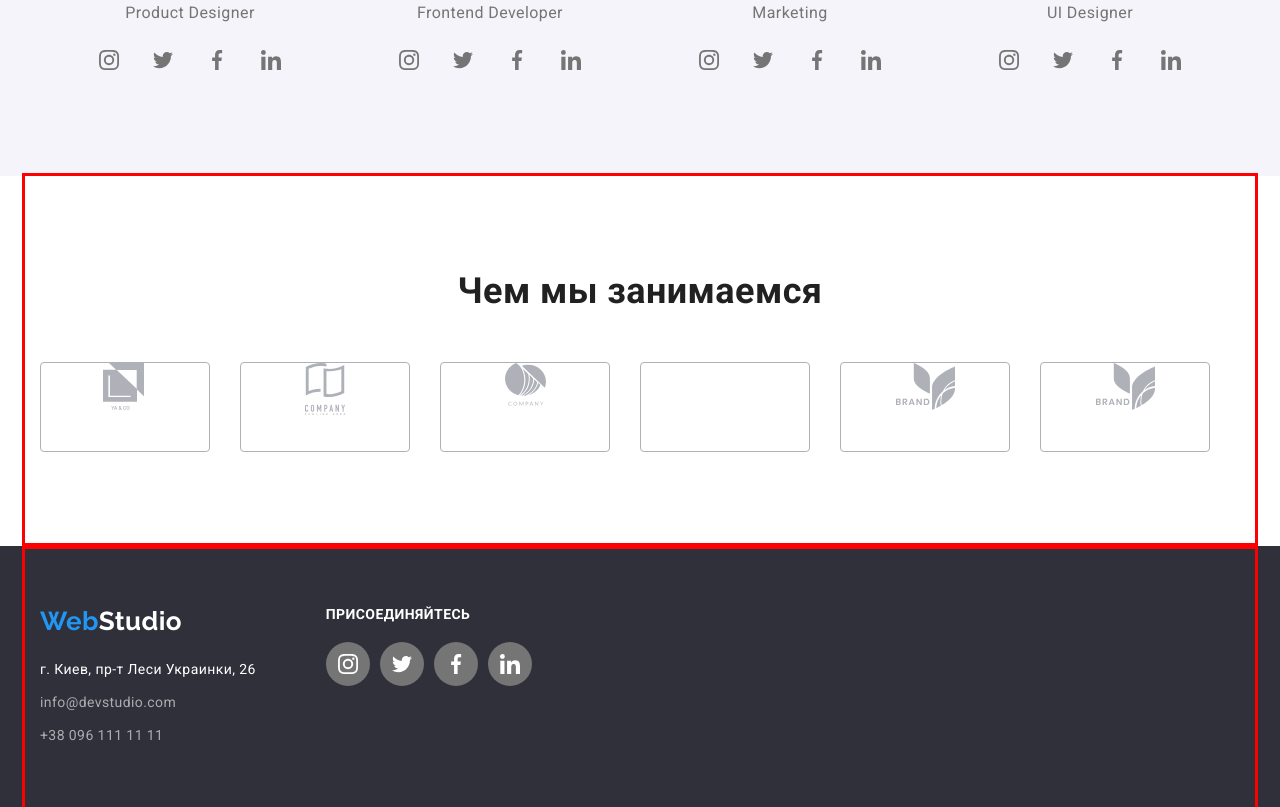
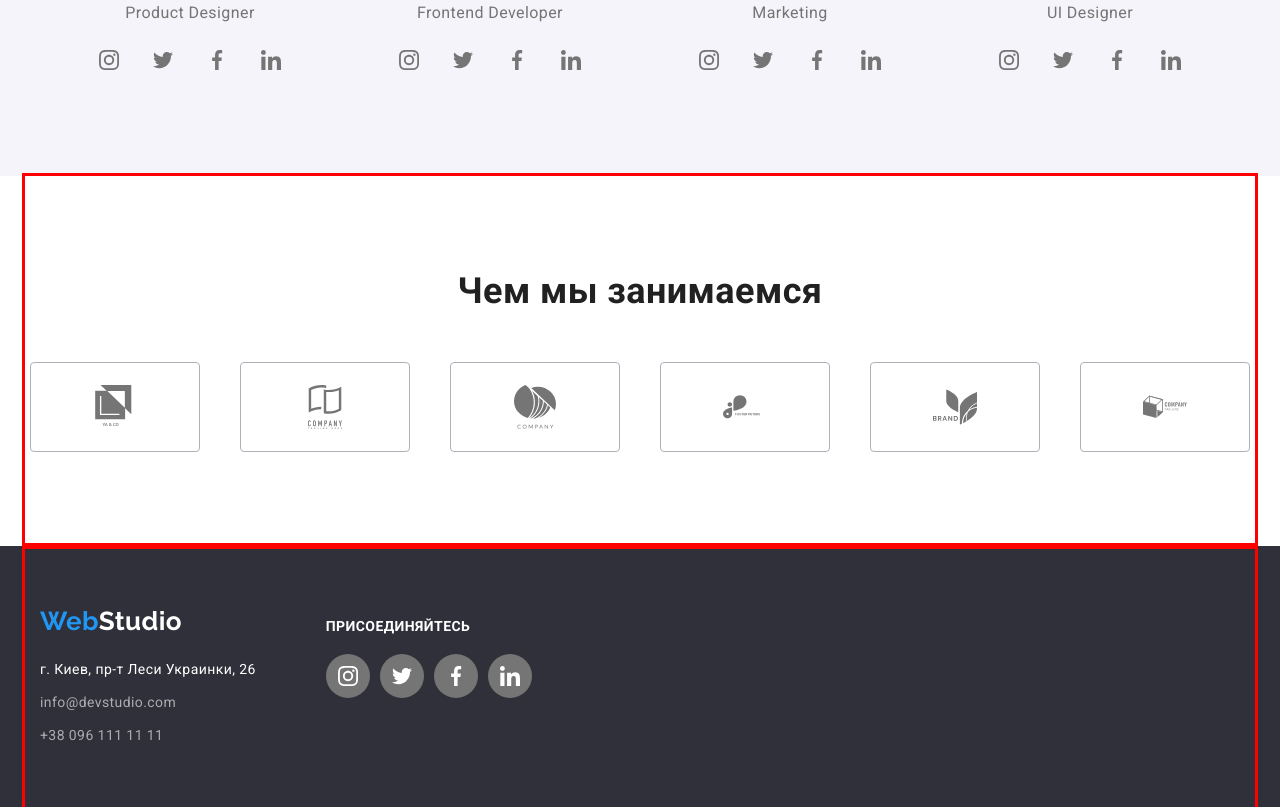
Before and after one commit to Tvido/Tvido-goit-markup-hw-04, a plain HTML site: page index.html in a window 1280 px wide. Shown: the part 2108-2915 px from the top of the page. Drawn offline with nearby package versions, Linux system fonts and the light colour scheme.

Commit message:
завершений блок Клієнти

```diff
--- a/css/main.css
+++ b/css/main.css
@@ -295,7 +295,8 @@ img {
   margin-right: 0;
 }
 
-/*======================== work ========================*/
+/*=========== work
+========================*/
 .work {
   padding-bottom: 94px;
 }
@@ -482,12 +483,6 @@ img {
 .clients {
   padding-top: 94px;
   padding-bottom: 94px;
-  text-align: center;
-}
-
-.clients-list {
-  list-style: none;
-  display: flex;
 }
 
 .clients-title {
@@ -496,35 +491,45 @@ img {
   line-height: 1.167;
   text-align: center;
   color: var(--secondary-text-color);
-  margin-bottom: 50px;
+}
+.clients-title {
+  padding-bottom: 50px;
 }
 
-.clients-list-logo {
-  box-sizing: border-box;
-  display: block;
-  content: "";
-  height: 90px;
-  width: 170px;
-  background-size: contain;
-  border-radius: 4px;
-  border: 1px solid #afb1b8;
-  background-size: 70px;
-  background-repeat: no-repeat;
-  background-position: center;
+.clients-list {
+  display: flex;
+  justify-content: center;
 }
 
-.clients-list-item {
-  margin-right: 30px;
+.clients-icons-item:not(:last-child) {
+  margin-right: 40px;
 }
 
-.clients-list-item:last-child {
-  margin-right: 0;
-}
-
-.clients-item {
+.clients-icons-link {
   display: flex;
   justify-content: center;
   align-items: center;
+  width: 170px;
+  height: 90px;
+  /* background-color: var(--primary-text-color); */
+  border: 1px solid #afb1b8;
+  box-sizing: border-box;
+  border-radius: 4px;
+}
+
+.clients-icons-svg {
+  width: 44px;
+  height: 44px;
+  fill: var(--primary-text-color);
+}
+
+.clients-icons-link:hover .clients-icons-svg,
+.clients-icons-link:focus .clients-icons-svg {
+  fill: var(--accent-cl);
+}
+.clients-icons-link:hover,
+.clients-icons-link:focus {
+  border-color: var(--accent-cl);
 }
 
 /****************** footer
@@ -593,7 +598,7 @@ img {
 ***************/
 
 .footer-social {
-  padding-top: 60px;
+  padding-top: 72px;
   padding-bottom: 60px;
 }
 
@@ -612,21 +617,21 @@ img {
   margin-bottom: 20px;
 }
 
-.social-icons {
+/* .social-icons {
   display: inline-flex;
-}
+} */
 
-.footer-social-item:not(:last-child) {
+/* .footer-social-item:not(:last-child) {
   margin-right: 40px;
-}
+} */
 
-.footer-social-link {
+/* .footer-social-link {
   font-weight: 600;
   font-size: 11px;
   line-height: 1.36;
   letter-spacing: 0.2em;
   color: var(--black);
-}
+} */
 
 .social-icons {
   display: flex;
--- a/index.html
+++ b/index.html
@@ -309,54 +309,60 @@
 
         <section class="clients container">
           <h2 class="clients-title centered">Чем мы занимаемся</h2>
-          <ul class="clients-list">
+          <ul class="list clients-list">
 
-            <li class="clients-list-item">
-              <div class="clients-list-logo">
-                <a class="clients-item" href="">
-                  <img src="./images/clients/logo1.svg" alt="">
+            <li class="clients-icons-item">
+              <a class="clients-icons-link" href="https://company.com/" target="_blank" rel="noopener noreferer"
+                aria-label="company">
+                <svg class="clients-icons-svg">
+                  <use href="./images/sprite.svg#icon-client1"></use>
+                </svg>
               </a>
-              </div>
             </li>
 
-            <li class="clients-list-item">
-              <div class="clients-list-logo">
-                <a class="clients-item" href="">
-                  <img src="./images/clients/logo2.svg" alt="">
+            <li class="clients-icons-item">
+              <a class="clients-icons-link" href="https://company.com/" target="_blank" rel="noopener noreferer"
+                aria-label="company">
+                <svg class="clients-icons-svg">
+                  <use href="./images/sprite.svg#icon-client2"></use>
+                </svg>
               </a>
-              </div>
             </li>
 
-            <li class="clients-list-item">
-              <div class="clients-list-logo">
-                <a class="clients-item" href="">
-                  <img src="./images/clients/logo3.svg" alt="">
+            <li class="clients-icons-item">
+              <a class="clients-icons-link" href="https://company.com/" target="_blank" rel="noopener noreferer"
+                aria-label="company">
+                <svg class="clients-icons-svg">
+                  <use href="./images/sprite.svg#icon-client3"></use>
+                </svg>
               </a>
-              </div>
             </li>
 
-            <li class="clients-list-item">
-              <div class="clients-list-logo">
-                <a class="clients-item" href="">
-                  <img src="./images/clients/logo4.svg" alt="">
+            <li class="clients-icons-item">
+              <a class="clients-icons-link" href="https://company.com/" target="_blank" rel="noopener noreferer"
+                aria-label="company">
+                <svg class="clients-icons-svg">
+                  <use href="./images/sprite.svg#icon-client4"></use>
+                </svg>
               </a>
-              </div>
             </li>
 
-            <li class="clients-list-item">
-              <div class="clients-list-logo">
-                <a class="clients-item" href="">
-                  <img src="./images/clients/logo5.svg" alt="">
+            <li class="clients-icons-item">
+              <a class="clients-icons-link" href="https://company.com/" target="_blank" rel="noopener noreferer"
+                aria-label="company">
+                <svg class="clients-icons-svg">
+                  <use href="./images/sprite.svg#icon-client5"></use>
+                </svg>
               </a>
-              </div>
             </li>
 
-            <li class="clients-list-item">
-              <div class="clients-list-logo">
-                <a class="clients-item" href="">
-                  <img src="./images/clients/logo5.svg" alt="">
+            <li class="clients-icons-item">
+              <a class="clients-icons-link" href="https://company.com/" target="_blank" rel="noopener noreferer"
+                aria-label="company">
+                <svg class="clients-icons-svg">
+                  <use href="./images/sprite.svg#icon-client6"></use>
+                </svg>
               </a>
-              </div>
             </li>
 
         </section>
```
Lines whose indentation alone changed are shown as unchanged.
